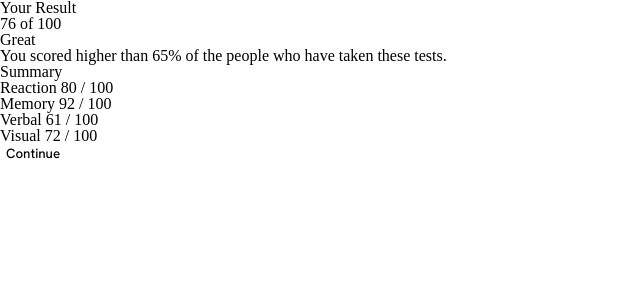
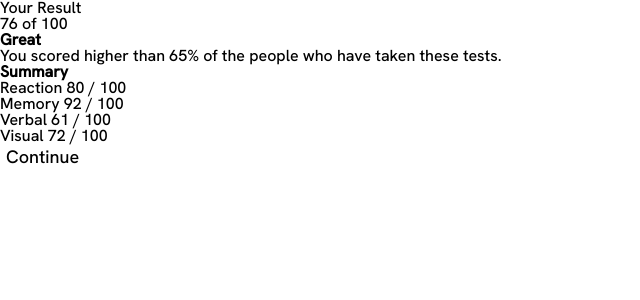
Before and after one commit to wiseman88/Summary-component, a React (Vite) app: page / in a window 1280 px wide. Shown: the top 300 px of the page, without its empty margins (0-640 px from the left). Built offline with nearby package versions, Linux system fonts and the light colour scheme.

Commit message:
fix: font + font size

```diff
--- a/src/index.css
+++ b/src/index.css
@@ -14,10 +14,6 @@
   font-family: "ExtraBold";
   src: local("HankenGrotesk-ExtraBold"),
     url("./assets//fonts/HankenGrotesk-ExtraBold.ttf") format("truetype");
-}
-
-* {
-  font-family: "Medium", serif;
 }
 
 html,
@@ -105,7 +101,6 @@ video {
   padding: 0;
   border: 0;
   font-size: 100%;
-  font: inherit;
   vertical-align: baseline;
 }
 /* HTML5 display-role reset for older browsers */
@@ -149,3 +144,8 @@ button {
   background-color: transparent;
   border: none;
 }
+
+* {
+  font-family: "Medium", serif;
+  font-size: 18px;
+}
```
